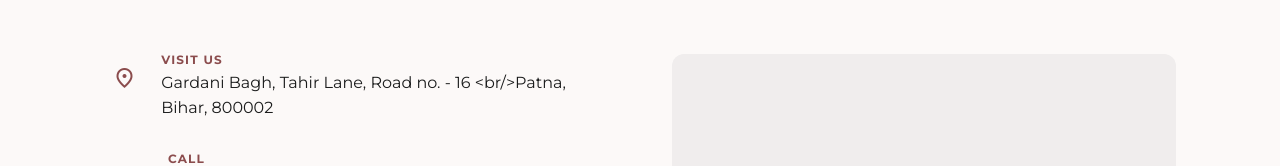
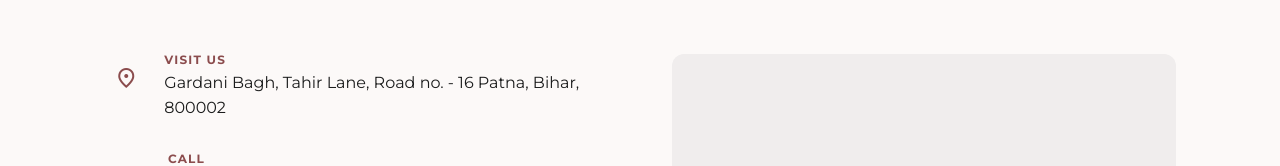
Before and after one commit to akashgupta213/raj-caterers-web, a React (Vite) app in the folder client/: page /contact in a window 1280 px wide. Shown: the part 240-406 px from the top of the page. Built offline with nearby package versions, Linux system fonts and the light colour scheme; no server answers.

Commit message:
fourth commit

```diff
--- a/client/src/pages/Contact.jsx
+++ b/client/src/pages/Contact.jsx
@@ -7,7 +7,7 @@ export default function Contact() {
       <div className="grid grid-cols-1 lg:grid-cols-2 gap-16">
         <div className="space-y-8">
           {[
-            { icon: "location_on", title: "Visit Us", text: "Gardani Bagh, Tahir Lane, Road no. - 16 <br/>Patna, Bihar, 800002" },
+            { icon: "location_on", title: "Visit Us", text: "Gardani Bagh, Tahir Lane, Road no. - 16 Patna, Bihar, 800002" },
             { icon: "call", title: "Call", text: "+91 93341 27247" },
             { icon: "mail", title: "Email", text: "hello@rajcaterers.com" },
             { icon: "schedule", title: "Hours", text: "Mon–Sat, 10:00 – 19:00" },
```
